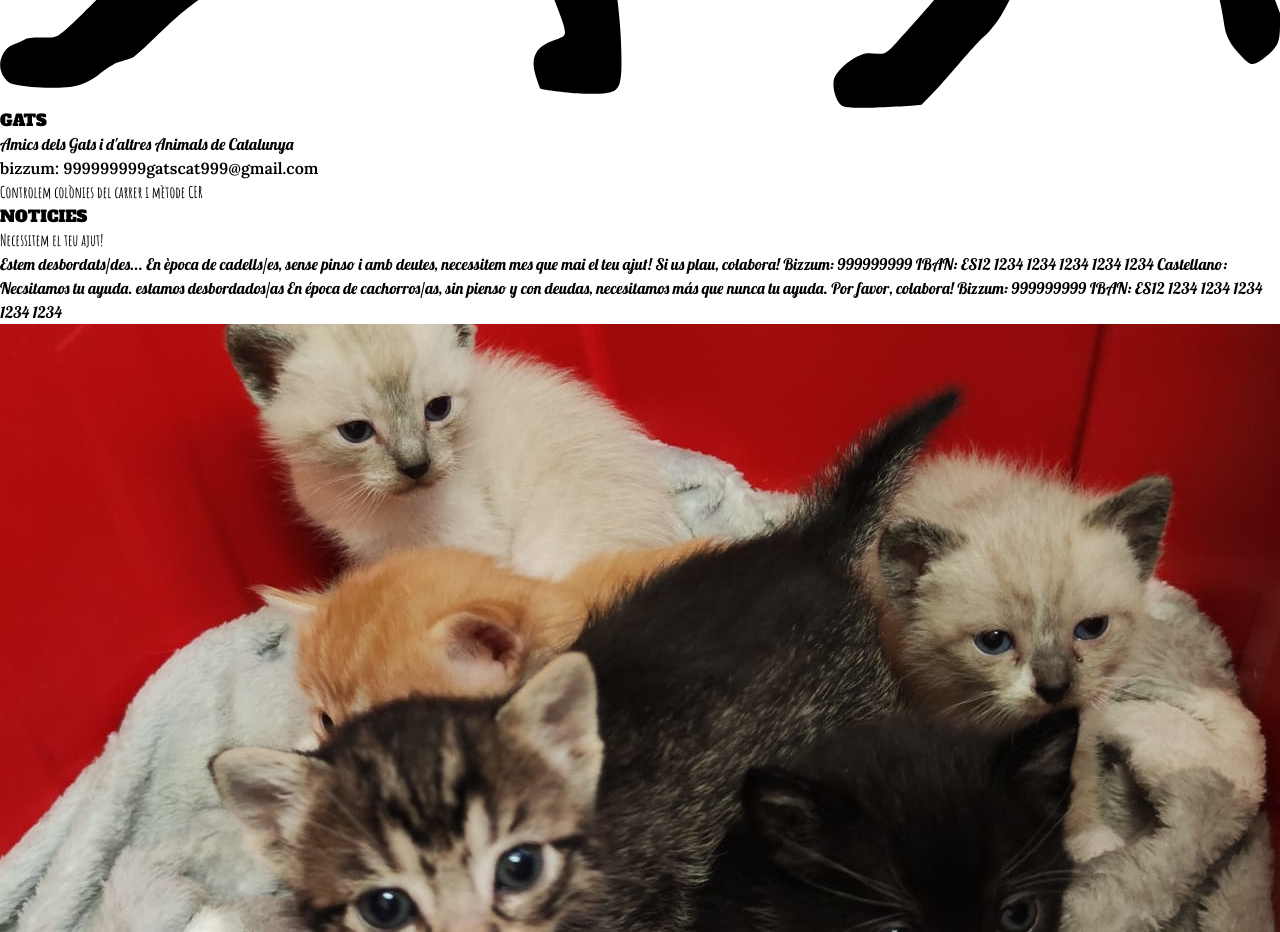
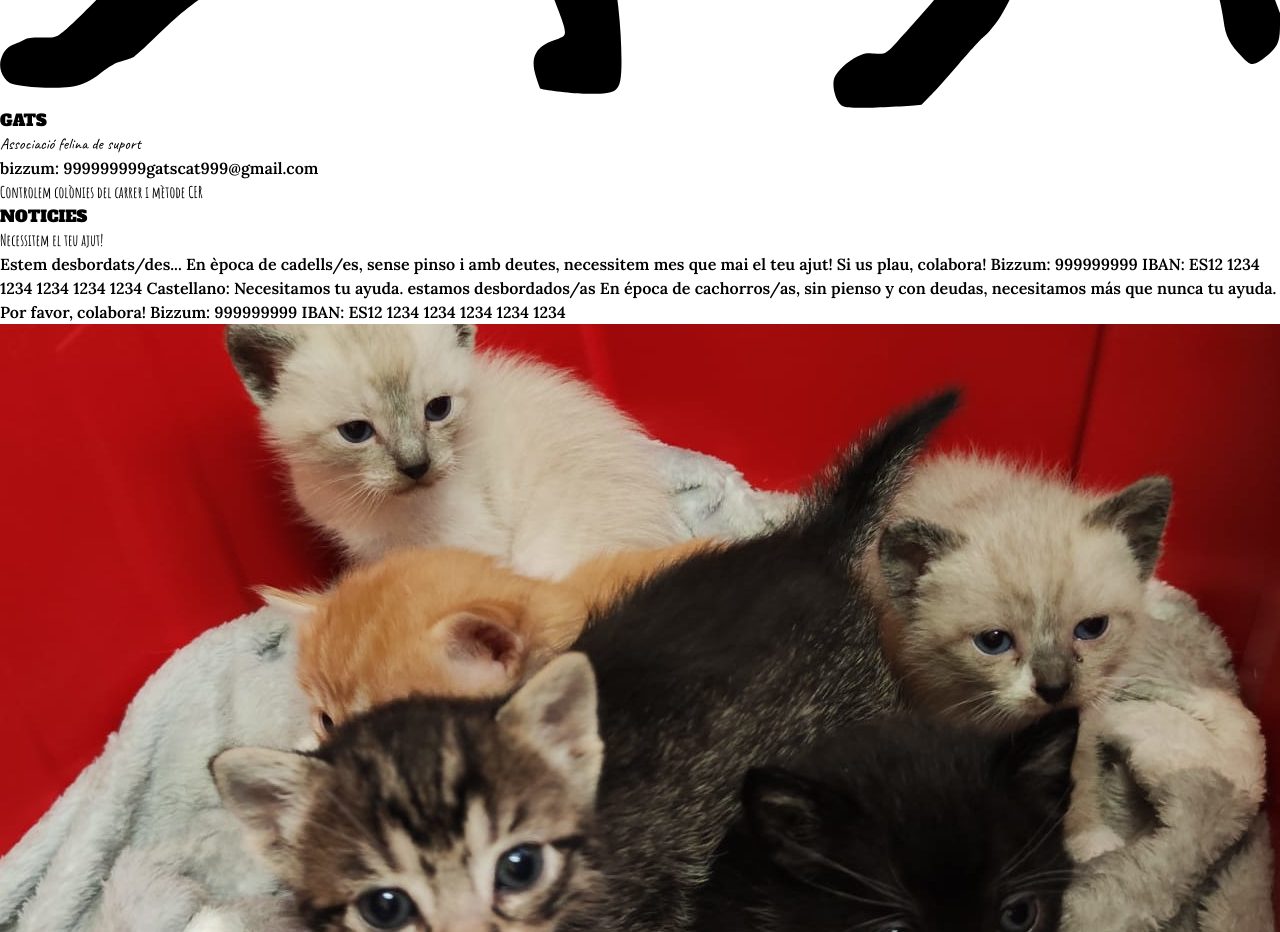
Before and after one commit to IsmaelBeronCastano/WebGats, a React (Vite) app: page / in a window 1280 px wide. Shown: the part 940-1872 px from the top of the page. Built offline with nearby package versions, Linux system fonts and the light colour scheme.

Commit message:
retoques

```diff
--- a/src/components/Card.tsx
+++ b/src/components/Card.tsx
@@ -4,11 +4,12 @@ interface Props{
     foto: string
     nom: string
     descripcio: string
+    color?: string
 }
 
-const Card = ({foto, nom, descripcio}:Props) => {
+const Card = ({foto, nom, descripcio, color="bg-purple-500"}:Props) => {
     return (
-        <div className="bg-purple-500 p-4 rounded-lg sm:w-full md:w-3/6 md:items-center mt-4">
+        <div className={`${color} p-4 rounded-lg sm:w-full md:w-3/6 md:items-center mt-4`}>
             <div className="flex justify-center">
                 <img src={foto} alt="Imagen" className="w-full object-cover" />
             </div>
--- a/src/components/Header.tsx
+++ b/src/components/Header.tsx
@@ -8,7 +8,7 @@ const Header = () => {
         </div>
         <div className="flex flex-col align-center">
           <h1 className="text-white font-bold text-7xl mx-auto alfa-slab pt-2">GATS</h1>
-          <p className="text-black font-bold text-xl lobster mx-auto pt-2 pb-3">Amics dels Gats i d'altres Animals de Catalunya</p>
+          <p className="text-white font-bold text-4xl caveat mx-auto pt-2 pb-3">Associació felina de suport</p>
         </div>
         <div className="flex flex-col  flex-start items-center pr-1">
             <a href="#" className="text-lg text-black rounded-md p-1 border-4 border-black lora mb-3 bg-white">bizzum: 999999999</a>
--- a/src/components/Main.tsx
+++ b/src/components/Main.tsx
@@ -20,38 +20,38 @@ const Main = () => {
       </section>
       <h3 className="text-2xl sm:w-5/6 md:1/4 rounded-lg p-3 alfa-slab mt-4 text-center mx-auto bg-purple-600 text-black mb-8">GATS EN ADOPCIÓ</h3>
       <section className="w-full h-full md:flex md:flex-wrap justify-center gap-3">
-        <Card  foto={gat1} nom="Blacky" descripcio={`
+        <Card  foto={gat1} nom="Blacky" color="bg-pink-300" descripcio={`
         Gat@ en adopció responsable.
         S'entreguen desparasitats, vacunats, i esterilitzats/des.
         Es fa contracte de seguiment i seguiment.
         Recordeu posar protecció a les finestres!!
         `} />
-        <Card  foto={gat2} nom="Tigretó" descripcio={`
+        <Card  foto={gat2} nom="Tigretó" color="bg-purple-400" descripcio={`
         Gat@ en adopció responsable.
         S'entreguen desparasitats, vacunats, i esterilitzats/des.
         Es fa contracte de seguiment i seguiment.
         Recordeu posar protecció a les finestres!!
         `} />
-        <Card  foto={gat3} nom="Melissa" descripcio={`
+        <Card  foto={gat3} nom="Melissa" color="bg-orange-300" descripcio={`
         Gat@ en adopció responsable.
         S'entreguen desparasitats, vacunats, i esterilitzats/des.
         Es fa contracte de seguiment i seguiment.
         Recordeu posar protecció a les finestres!!
         `} />
 
-        <Card  foto={gat5} nom="Fèlix" descripcio={`
+        <Card  foto={gat5} nom="Fèlix" color="bg-blue-200" descripcio={`
         Gat@ en adopció responsable.
         S'entreguen desparasitats, vacunats, i esterilitzats/des.
         Es fa contracte de seguiment i seguiment.
         Recordeu posar protecció a les finestres!!
         `} />
-        <Card  foto={gat6} nom="Cinthia" descripcio={`
+        <Card  foto={gat6} nom="Cinthia" color="bg-amber-200" descripcio={`
         Gat@ en adopció responsable.
         S'entreguen desparasitats, vacunats, i esterilitzats/des.
         Es fa contracte de seguiment i seguiment.
         Recordeu posar protecció a les finestres!!
         `} />
-        <Card  foto={gat7} nom="Núvol" descripcio={`
+        <Card  foto={gat7} nom="Núvol" color="bg-blue-300" descripcio={`
         Gat@ en adopció responsable.
         S'entreguen desparasitats, vacunats, i esterilitzats/des.
         Es fa contracte de seguiment i seguiment.
@@ -78,7 +78,7 @@ const Main = () => {
         </div>
         <p className="text-2xl text-center amatic-bold mt-4"><span className="text-purple-600 alfa-slab text-xl">FES-TE SOCI!!</span></p>
         <p className="text-2xl text-center amatic-bold mt-4">Escull la frequència i la quota que millor et vagi, envians un correu per gestionar-ho!</p>
-        <div className= "sm:w-full md:w-2/4 md:mx-auto text-xl text-center flex-wrap indie-flower border-8 border-purple-800 rounded-xl mt-4 mb-4">
+        <div className= "sm:w-full md:w-2/4 md:mx-auto text-xl text-center flex-wrap indie-flower border-8 border-blue-400 rounded-xl mt-4 mb-4">
           <a href="mailto:gatscat999@gmail.com">gatscat999@gmail.com</a></div>
         <p className="sm:w-full md:w-2/4 md:mx-auto text-center border-2 text-3xl border-black rounded-md bg-purple-300 mt-8 mb-3 p-1 lobster">Recorda que les donacions desgraven a la declaració d'Hisenda</p>
         <p className="text-purple-600 alfa-slab text-6xl text-center mt-10 mb-10">XARXES</p>
--- a/src/components/Noticia.tsx
+++ b/src/components/Noticia.tsx
@@ -12,7 +12,7 @@ return (
     <div className="bg-purple-200 h-[full] w-[80%] rounded-md flex flex-col align-center">
             <h3 className="text-2xl text-center mx-auto amatic-bold bg-purple-400 w-[80%] text-align rounded-lg mt-3">{titol}</h3>
             <div className="flex w-full justify-center">
-                <p className="lobster text-lg text-left p-3 whitespace-pre-line">{noticia}</p>
+                <p className="lora text-lg text-left p-3 whitespace-pre-line">{noticia}</p>
             </div>
             <div className="flex flex-wrap justify-center items-center gap-3 border-white rounded-lg">
 
--- a/src/components/Noticies.tsx
+++ b/src/components/Noticies.tsx
@@ -15,7 +15,7 @@ return (
             IBAN: ES12 1234 1234 1234 1234 1234
 
             Castellano:
-            Necsitamos tu ayuda.
+            Necesitamos tu ayuda.
             estamos desbordados/as
             En época de cachorros/as, sin pienso y con deudas, necesitamos más que nunca tu ayuda.
             Por favor, colabora!
```
